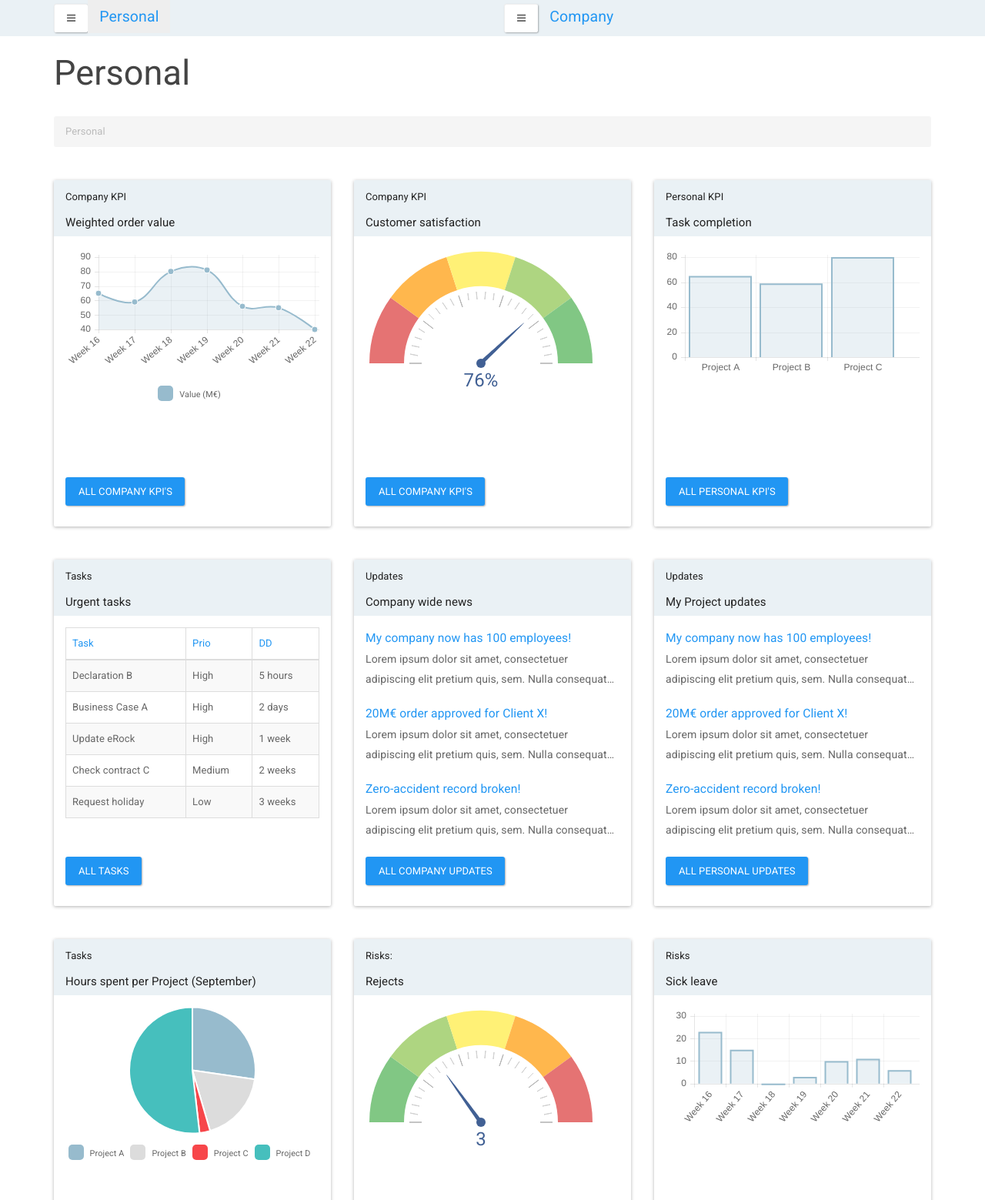
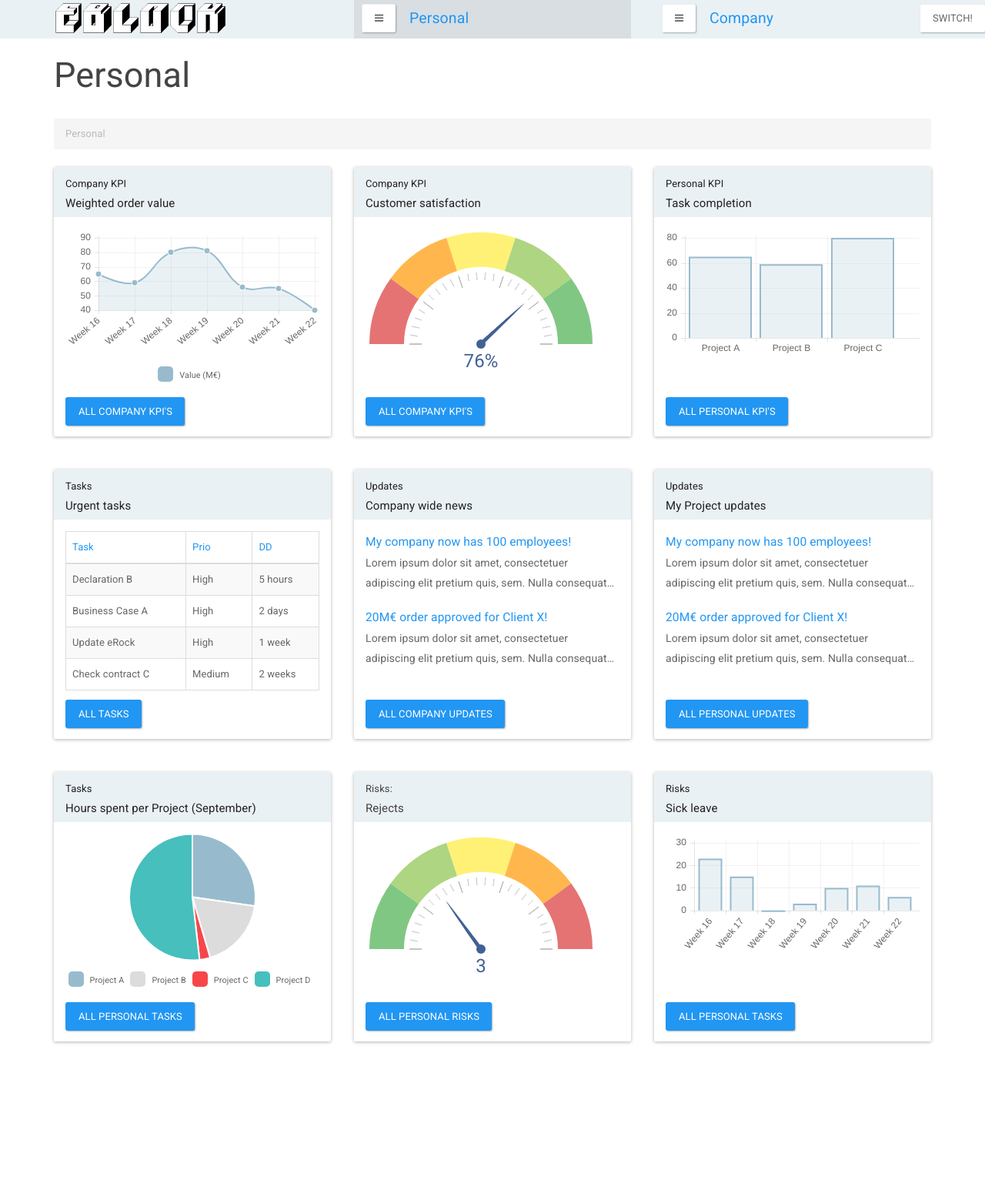
Before and after one commit to kespie/E-Rock, a website: page app/index.html at #!/company in a window 1280 px wide. Shown: the top 1559 px of the page at 77% size. After the commit the page ends 1376 px from the top, so only its background shows below. Drawn offline with nearby package versions, Linux system fonts and the light colour scheme.

Commit message:
Stijl switcher en menu aanpassing

```diff
--- a/app/app.js
+++ b/app/app.js
@@ -9,6 +9,13 @@ var eRockApp = angular.module('eRockApp', [
     'ngRadialGauge',
     'ncy-angular-breadcrumb'
 ]);
+
+angular.module('eRockApp').controller('mainController', function ($scope) {
+    $scope.theme = 'Basic';
+    $scope.switch = function(){
+        $scope.theme = ($scope.theme === 'Basic') ? 'SecondFloor' : 'Basic';
+    };
+});
 
 eRockApp.config(function($stateProvider, $urlRouterProvider, $locationProvider, $uiViewScrollProvider) {
     $stateProvider
--- a/app/assets/css/style.css
+++ b/app/assets/css/style.css
@@ -7,9 +7,26 @@
     position:relative;
 }
 
+.logo{
+    background-image:url('../img/eBlock-logo.png');
+    background-repeat:no-repeat;
+    height: 49px;
+    width: 228px;
+    background-size: cover;
+}
+
 .nav > .dropdown-menu {
     position:static;
     display:block;
+}
+
+.menu-item{
+    width: 100%;
+    height: 50px;
+    display: block;
+    padding-left: 20%;
+    padding-top: 6px;
+    font-size: 1.5em;
 }
 
 .navbar-nav>li>a{
@@ -21,8 +38,16 @@
     margin-top:20px;
 }
 
-.nav>li>a.active{
-    background:#eee;
+.menu-bar a.active{
+    background: rgba(0,0,0,.08);
+}
+
+.menu-bar a:hover{
+    background: rgba(0,0,0,.04);
+}
+
+button.dropdown-toggle{
+    margin-left: 10px;
 }
 
 .btn{
@@ -30,12 +55,22 @@
 }
 
 .panel {
-    height:450px;
+    height:350px;
+}
+
+.panel-heading p{
+    margin:0px 0 5px 0;
+}
+
+.panel-header-btn{
+    display: block;
+    background-color: rgb(234, 241, 245);
+    color: #444444;
 }
 
 .panel a.btn{
     position: absolute;
-    bottom: 45px;
+    bottom: 32px;
 }
 
 .panel-default>.panel-heading{
--- /dev/null
+++ b/app/assets/css/styleBasic.css
@@ -0,0 +1,16 @@
+.menu-bar{
+    width:100%;
+    background-color: #EAF1F5;
+}
+
+.logo{
+    background-image:url('../img/eBlock-logo.png');
+    background-repeat:no-repeat;
+    height: 49px;
+    width: 228px;
+    background-size: cover;
+}
+
+.panel-default>.panel-heading{
+    background-color: #EAF1F5;
+}
--- /dev/null
+++ b/app/assets/css/styleSecondFloor.css
@@ -0,0 +1,32 @@
+a{
+    color:#695e4a;
+}
+
+a:hover, a:active{
+    color:#7B705E;
+}
+
+.menu-bar{
+    width:100%;
+    background-color: rgb(255, 210, 0);
+}
+
+.logo{
+    background-image:url('../img/logo.gif');
+    background-repeat:no-repeat;
+    height:49px;
+    width:212px;
+    background-color: #fff;
+}
+
+.panel-default>.panel-heading, .panel-header-btn{
+    background-color: rgb(255, 210, 0);
+}
+
+.btn-primary, .btn-primary:active{
+    background-image: radial-gradient(circle, #695e4a 80%, #7B705E 81%);
+}
+
+.btn-primary:hover{
+    border-color: #7B705E;
+}
--- a/app/components/personal/personal.html
+++ b/app/components/personal/personal.html
@@ -10,7 +10,7 @@
             <div ncy-breadcrumb></div>
         </div>
     </div>
-    <div class="row top-buffer homepage-rij1">
+    <div class="row homepage-rij1">
         <div class="col-md-4">
             <div class="panel panel-default">
                 <div class="panel-heading">
@@ -77,10 +77,10 @@
                             <a href="#">20M€ order approved for Client X!</a>
                             <p class="block-ellipsis">Lorem ipsum dolor sit amet, consectetuer adipiscing elit pretium quis, sem. Nulla consequat massa quis enlor sit amet, consectetuer adipiscing elit pretium quis, sem. Nulla consequat massa quis enim.</p>
                         </li>
-                        <li>
-                            <a href="#">Zero-accident record broken!</a>
-                            <p class="block-ellipsis">Lorem ipsum dolor sit amet, consectetuer adipiscing elit pretium quis, sem. Nulla consequat massa quis enlor sit amet, consectetuer adipiscing elit pretium quis, sem. Nulla consequat massa quis enim.</p>
-                        </li>
+                        <!--<li>-->
+                            <!--<a href="#">Zero-accident record broken!</a>-->
+                            <!--<p class="block-ellipsis">Lorem ipsum dolor sit amet, consectetuer adipiscing elit pretium quis, sem. Nulla consequat massa quis enlor sit amet, consectetuer adipiscing elit pretium quis, sem. Nulla consequat massa quis enim.</p>-->
+                        <!--</li>-->
                     </ul>
                     <a class="btn btn-primary">All company updates</a>
                 </div>
@@ -102,10 +102,10 @@
                             <a href="#">20M€ order approved for Client X!</a>
                             <p class="block-ellipsis">Lorem ipsum dolor sit amet, consectetuer adipiscing elit pretium quis, sem. Nulla consequat massa quis enlor sit amet, consectetuer adipiscing elit pretium quis, sem. Nulla consequat massa quis enim.</p>
                         </li>
-                        <li>
-                            <a href="#">Zero-accident record broken!</a>
-                            <p class="block-ellipsis">Lorem ipsum dolor sit amet, consectetuer adipiscing elit pretium quis, sem. Nulla consequat massa quis enlor sit amet, consectetuer adipiscing elit pretium quis, sem. Nulla consequat massa quis enim.</p>
-                        </li>
+                        <!--<li>-->
+                            <!--<a href="#">Zero-accident record broken!</a>-->
+                            <!--<p class="block-ellipsis">Lorem ipsum dolor sit amet, consectetuer adipiscing elit pretium quis, sem. Nulla consequat massa quis enlor sit amet, consectetuer adipiscing elit pretium quis, sem. Nulla consequat massa quis enim.</p>-->
+                        <!--</li>-->
                     </ul>
                     <a class="btn btn-primary">All personal updates</a>
                 </div>
@@ -127,13 +127,15 @@
         </div>
         <div class="col-md-4">
             <div class="panel panel-default">
+                <a ui-sref="rejects" class="panel-header-btn">
                 <div class="panel-heading">
                     <p>Risks:</p>
                     <h3 class="panel-title">Rejects</h3>
                 </div>
+                </a>
                 <div class="panel-body">
-                    <a ><div ui-view="radialGaugeTwo"></div></a>
-                    <a ui-sref="rejects" class="btn btn-primary">All personal risks</a>
+                    <a ui-sref="rejects"><div ui-view="radialGaugeTwo"></div></a>
+                    <a class="btn btn-primary">All personal risks</a>
                 </div>
             </div>
         </div>
--- a/app/components/personal/personalCtrl.js
+++ b/app/components/personal/personalCtrl.js
@@ -44,7 +44,6 @@ angular.module('eRockControllers').controller('radialGaugeCtrl', function ($scop
 angular.module('eRockControllers').controller('barChartCtrl', function ($scope) {
     $scope.labels = ['Project A', 'Project B', 'Project C'];
     $scope.series = ['Series A'];
-
     $scope.data = [
         [65, 59, 80]
     ];
@@ -57,8 +56,8 @@ angular.module('eRockControllers').controller('urgentTasksCtrl', function ($scop
         { task: 'Declaration B', prio: 'High', dd: '5 hours' },
         { task: 'Business Case A', prio: 'High', dd: '2 days' },
         { task: 'Update eRock', prio: 'High', dd: '1 week' },
-        { task: 'Check contract C', prio: 'Medium', dd: '2 weeks' },
-        { task: 'Request holiday', prio: 'Low', dd: '3 weeks' }
+        { task: 'Check contract C', prio: 'Medium', dd: '2 weeks' }
+        // { task: 'Request holiday', prio: 'Low', dd: '3 weeks' }
     ];
 });
 
--- a/app/index.html
+++ b/app/index.html
@@ -1,5 +1,5 @@
 <!DOCTYPE html>
-<html ng-app="eRockApp">
+<html ng-app="eRockApp" ng-controller="mainController">
 <head lang="en">
     <meta charset="UTF-8">
     <title>E-Rock</title>
@@ -9,11 +9,11 @@
 
     <!-- load bootstrap from CDN and custom CSS -->
     <link rel="stylesheet" href="assets/css/bootstrap.css">
+    <link rel="stylesheet" href="assets/css/style.css">
 
     <!-- Vertical tabs bootstrap -->
     <link rel="stylesheet" href="assets/css/bootstrap.vertical-tabs.css">
 
-    <link rel="stylesheet" href="assets/css/style.css">
 
     <!-- load angular and angular-route via CDN -->
     <script src="assets/js/angular.min.js"></script>
@@ -48,13 +48,18 @@
     <script src="https://ajax.googleapis.com/ajax/libs/jquery/1.11.3/jquery.min.js"></script>
     <script src="http://maxcdn.bootstrapcdn.com/bootstrap/3.3.5/js/bootstrap.min.js"></script>
 
+    <link rel="stylesheet" href="assets/css/style{{theme}}.css">
+
 </head>
 
 <body>
     <div class="menu-bar">
         <div class="container">
             <div class="row">
-                <div class="col-md-6">
+                <div class="col-md-4">
+                    <div class="logo" ui-sref="personal"></div>
+                </div>
+                <div class="col-md-4">
                     <div class="dropdown pull-left">
                         <button class="btn btn-default dropdown-toggle" type="button" id="dropdownMenu1" data-toggle="dropdown" aria-haspopup="true" aria-expanded="true">
                             <i class="fa fa-bars"></i>
@@ -65,11 +70,10 @@
                             <li><a href="#">KPI</a></li>
                             <li><a href="#">Tasks</a></li>
                         </ul>
-                    </div>                    <ul class="nav navbar-nav">
-                        <li><a ui-sref="personal" ui-sref-active="active">Personal</a></li>
-                    </ul>
+                    </div>
+                    <a class="menu-item" ui-sref="personal" ui-sref-active="active">Personal</a>
                 </div>
-                <div class="col-md-6">
+                <div class="col-md-4">
                     <div class="dropdown pull-left">
                         <button class="btn btn-default dropdown-toggle" type="button" id="dropdownMenu1" data-toggle="dropdown" aria-haspopup="true" aria-expanded="true">
                             <i class="fa fa-bars"></i>
@@ -80,10 +84,10 @@
                             <li><a href="#">Processes</a></li>
                             <li><a href="#">KPI's</a></li>
                         </ul>
-                    </div>                    <ul class="nav navbar-nav">
-                        <li><a ui-sref="company" ui-sref-active="active">Company</a></li>
-                    </ul>
+                    </div>
+                    <a class="menu-item" ui-sref="company" ui-sref-active="active">Company</a>
                 </div>
+                <a href="" ng-click="switch()" class="btn btn-default pull-right" style="position:absolute;right:0;">Switch!</a>
             </div>
         </div>
     </div>
```
Also changed, not shown: app/components/company/company.html (+6 -6 lines), app/components/personal/risks/rejects.html (+4 -4 lines), app/assets/img/eBlock-logo.png (added), app/assets/img/logo.gif (added).
